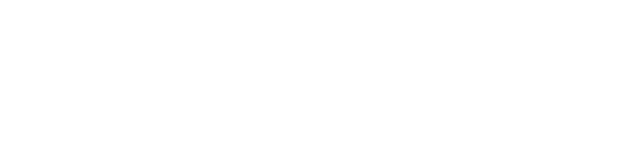
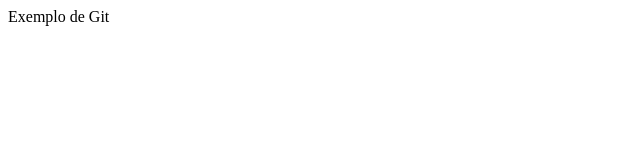
Before and after one commit to MNataliaCosta/netflix, a plain HTML site: page index.html in a window 1280 px wide. Shown: the whole page, without its empty margins (0-640 px from the left). Drawn offline with Linux system fonts and the light colour scheme.

Commit message:
Alteração title e inclusão header

```diff
--- a/index.html
+++ b/index.html
@@ -2,8 +2,9 @@
 <html>
     <head>
         <meta charset="utf-8">
-        <title>a</title>
+        <title>Exemplo de Git</title>
     </head>
     <body>
+        <h>Exemplo de Git</h>
     </body>
 </html>
```
